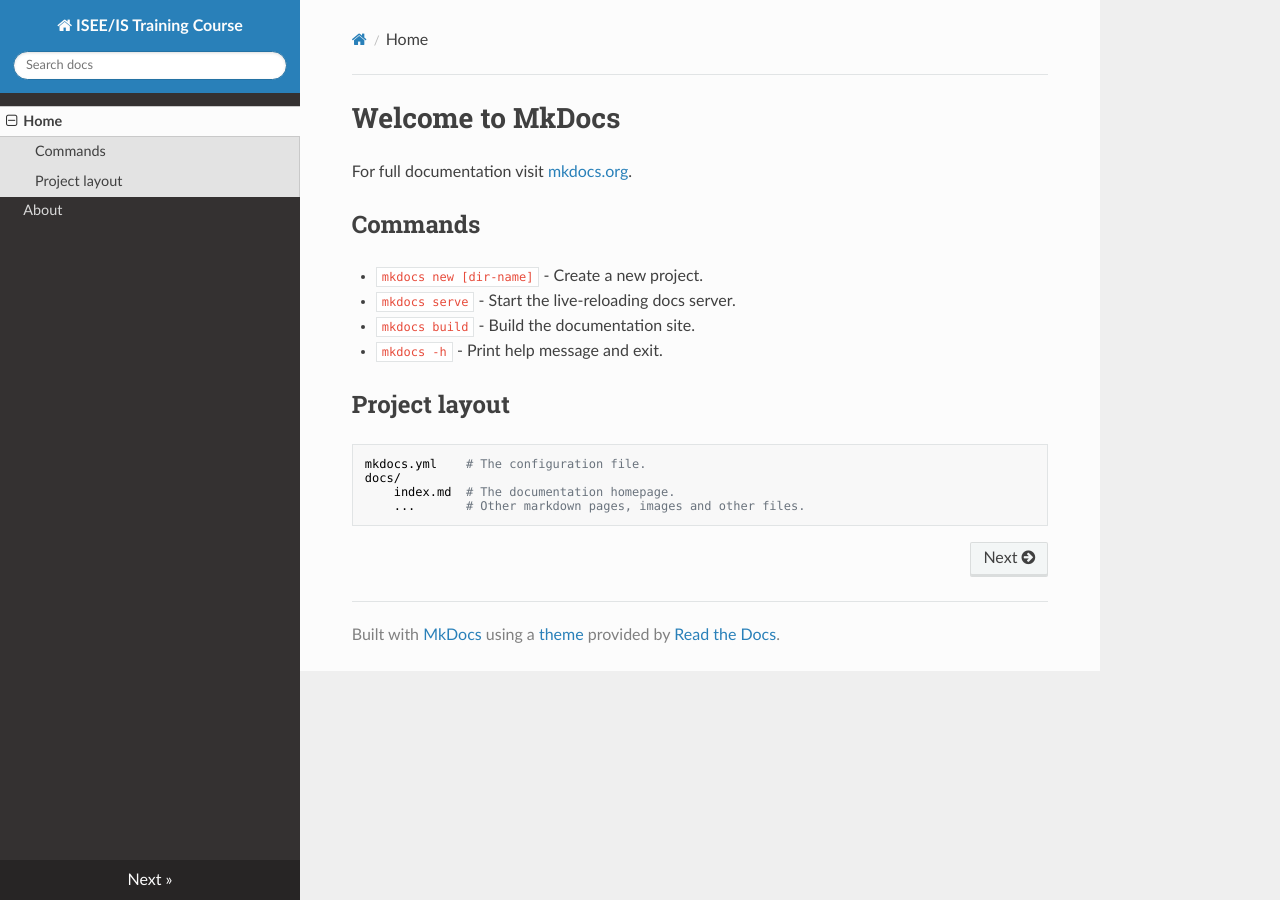
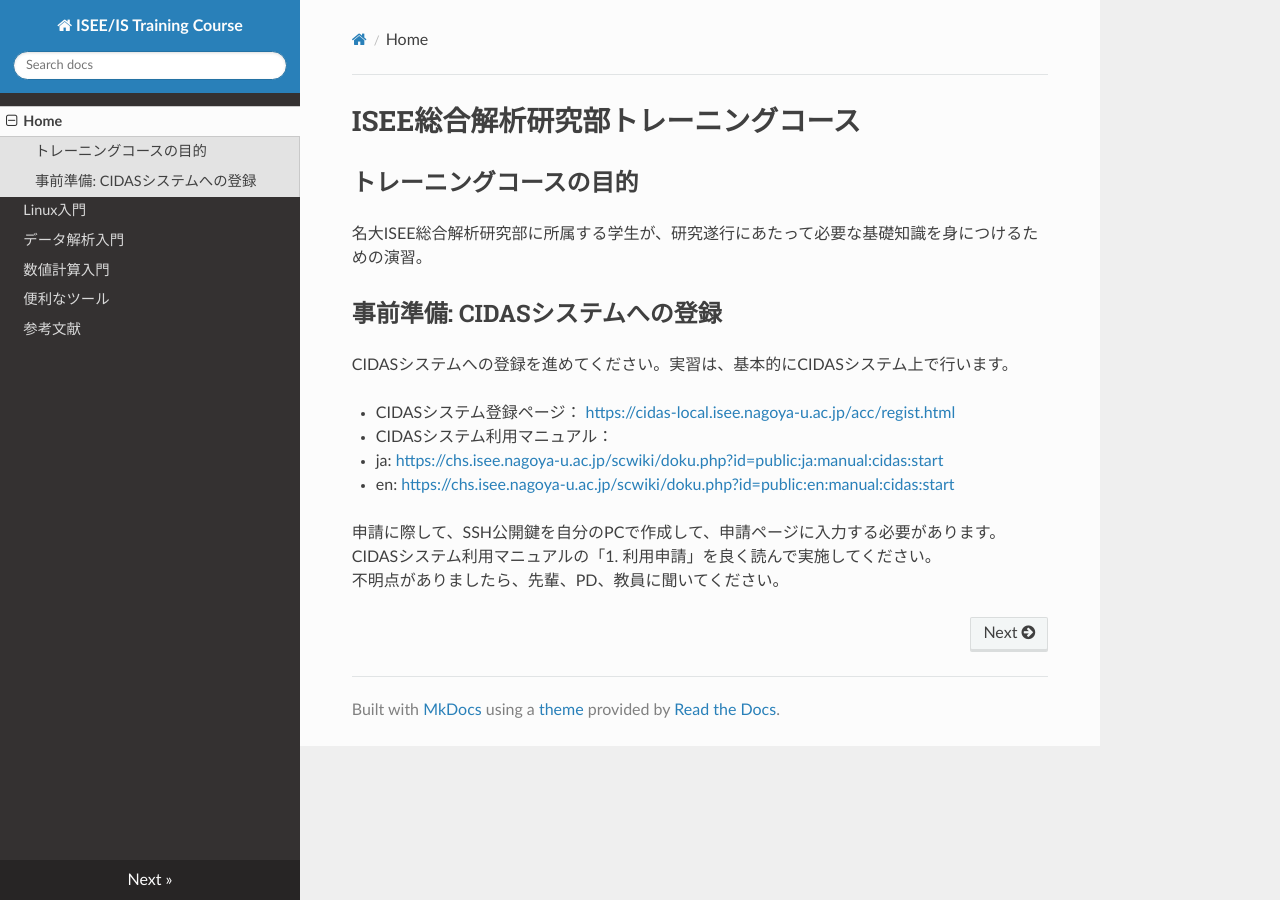
Before and after one commit to is-isee/training_course, an MkDocs documentation site: the page built from docs/index.md, in a window 1280 px wide. Built offline with MkDocs 1.6.1, drawn with Linux system fonts in a browser that asks for light colours; nearby versions of some CDN libraries.

Commit message:
changed directory structure

```diff
--- /dev/null
+++ b/docs/data_analysis.md
@@ -0,0 +1,13 @@
+# データの解析と可視化
+
+- Python入門
+  - **演習**: コードのリファクタリング (関数・クラスの活用)
+- NumPy 入門
+  - 演習: 数式からプログラムへの変換
+- Matplotlib 入門
+  - **演習**: 線グラフの描画
+  - **演習**: 画像の描画
+- 平均、分散、相関
+  - **演習**: モンテカル法
+- 離散フーリエ変換
+  - **演習**: ダイナミックスペクトル
--- a/docs/index.md
+++ b/docs/index.md
@@ -1,17 +1,18 @@
-# Welcome to MkDocs
+# ISEE総合解析研究部トレーニングコース
 
-For full documentation visit [mkdocs.org](https://www.mkdocs.org).
+## トレーニングコースの目的
 
-## Commands
+名大ISEE総合解析研究部に所属する学生が、研究遂行にあたって必要な基礎知識を身につけるための演習。
 
-* `mkdocs new [dir-name]` - Create a new project.
-* `mkdocs serve` - Start the live-reloading docs server.
-* `mkdocs build` - Build the documentation site.
-* `mkdocs -h` - Print help message and exit.
+## 事前準備: CIDASシステムへの登録
 
-## Project layout
+CIDASシステムへの登録を進めてください。実習は、基本的にCIDASシステム上で行います。
 
-    mkdocs.yml    # The configuration file.
-    docs/
-        index.md  # The documentation homepage.
-        ...       # Other markdown pages, images and other files.
+- CIDASシステム登録ページ： <https://cidas-local.isee.nagoya-u.ac.jp/acc/regist.html>
+- CIDASシステム利用マニュアル：
+  - ja: <https://chs.isee.nagoya-u.ac.jp/scwiki/doku.php?id=public:ja:manual:cidas:start>
+  - en: <https://chs.isee.nagoya-u.ac.jp/scwiki/doku.php?id=public:en:manual:cidas:start>
+
+申請に際して、SSH公開鍵を自分のPCで作成して、申請ページに入力する必要があります。
+CIDASシステム利用マニュアルの「1. 利用申請」を良く読んで実施してください。
+不明点がありましたら、先輩、PD、教員に聞いてください。
--- /dev/null
+++ b/docs/linux_usage.md
@@ -0,0 +1,37 @@
+# Linuxの基礎知識
+
+- CIDASシステムの紹介
+  - (SSH、公開鍵、設定方法)
+  - (CIDASシステムへのログイン方法)
+- Linuxにおけるファイルシステムの考え方
+- ターミナルとシェル
+  - タブによる補間
+  - `ctrl-R` による履歴閲覧
+- ファイル・ディレクトリの操作
+  - ネットワークごしのコピー `scp`
+  - ファイル・ディレクトリのバックアップ `rsync`
+- コマンドの使い方がわからない時に `man`, `<command> --help`
+- テキストファイルとバイナリファイル (文字列の表現)
+- 標準出力・標準入力・標準エラー出力
+  - 標準出力へ書き込み `echo`
+    - ファイルの実態
+  - パイプとリダイレクト
+  - **演習**: 回文の表示 (`rev`)
+- ファイル・ディレクトリの権限
+- ファイル情報の取得: `cat, less, head, tail, grep`
+- **演習**: シンボリックリンクを作ってみる
+- システム情報の取得
+  - Linuxにおけるプロセスの考え方
+  - プロセスの操作 `ps`、`kill`
+  - 待機コマンド `sleep`
+  - **演習**: プロセスの生成と削除
+  - システム情報の取得 `w`、`last`、`top`
+  - 共有サーバ利用の心得
+  - **演習**: `write` で他のユーザーとお喋り (`mesg`の確認)
+- ネットワーク
+  - ネットワークの階層構造
+  - IP/TCP
+  - ISEE内部のネットワーク (資料非公開)
+- ネットワーク上の情報の取得
+  - `wget` と `curl`
+  - **演習**: 天気予報を表示する `curl wttr.in`
--- /dev/null
+++ b/docs/numerical_simulation.md
@@ -0,0 +1,20 @@
+# 数値シミュレーション
+
+- 数値計算と誤差
+- 常微分方程式
+  - Runge-Kutta法
+  - Buneman-Boris法
+  - **演習**: 荷電粒子の運動とエネルギー保存
+- 偏微分方程式
+  - 中央差分法
+  - CFL条件
+  - Odd-even デカップリング
+  - **演習**: スカラー移流拡散方程式とスカラー保存
+- 行列計算
+  - 固有値と固有ベクトルの復習
+  - 条件数と反復回数
+  - 行列計算の誤差
+  - **演習**: 電離反応方程式と安定性
+  - 密行列と疎行列
+  - Jacobi法とCFL条件
+  - **演習**: ポアソン方程式
--- /dev/null
+++ b/docs/useful_tools.md
@@ -0,0 +1,27 @@
+# 研究に便利なツール類
+
+- バージョン管理 Git/GitHub
+  - バージョン管理の必要性
+  - Git 入門: リポジトリ、コミット、ブランチ
+  - GitHub CLI
+  - **演習**: リポジトリの作成、コミット、ブランチの作成・削除、イシューの作成、プルリクエスト
+- Jupyter ノートブック・ラボ
+- テキストエディタ VSCode
+  - ワークスペースの考え方
+  - リモートサーバへの接続
+    - 共用サーバへ接続する際の注意点: `git`を積極的に使う
+- 動画の作成
+  - ファイル形式 GIF
+  - FFmpeg 入門
+  - **演習**: GIF / MP4 動画の作成
+- シェルスクリプト
+  - バッチ処理
+  - ジョブ管理システム
+  - **演習**: CIDASシステムへのジョブ投入
+- タスクランナー Makefile
+  - **演習**: データ処理から画像作成までの自動化
+- マークアップ言語 Markdown
+- LaTeX と Overleaf
+- 文献管理ツール Zotero, Google Scholar
+- タスク・プロジェクト管理ツール
+- シンボリック計算
--- a/mkdocs.yml
+++ b/mkdocs.yml
@@ -1,5 +1,9 @@
 site_name: ISEE/IS Training Course
 nav:
   - Home: index.md
-  - About: about.md
+  - Linux入門: linux_usage.md
+  - データ解析入門: data_analysis.md
+  - 数値計算入門: numerical_simulation.md
+  - 便利なツール: useful_tools.md
+  - 参考文献: references.md
 theme: readthedocs
```
Also changed, not shown: README.md (+0 -12 lines), dev/outline.md (renamed from outline.md, +1 -1 lines), docs/about.md (deleted, +0 -40 lines), data_analysis.md (deleted), dev/README.md (renamed from DEVELOPMENT.md), docs/references.md (renamed from reference.md), linux_usage.md (deleted), numerical_simulation.md (deleted), research_tool.md (deleted), 3 other files.
